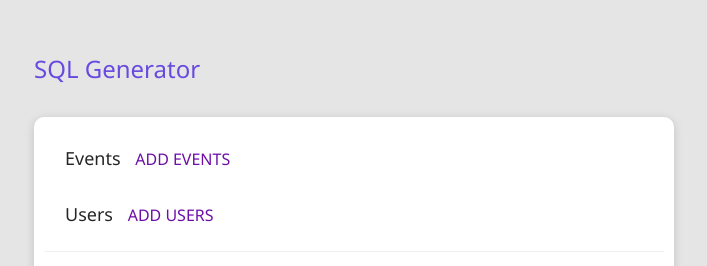
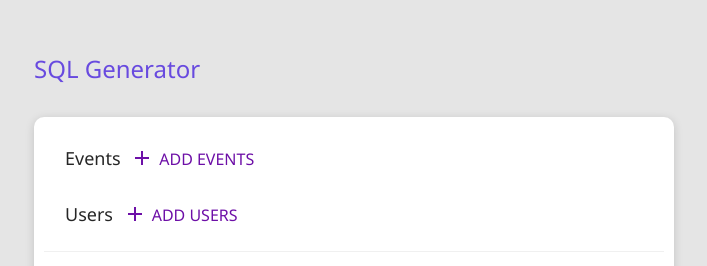
Before and after one commit to rudderlabs/query-generator, a React (Create React App) app in the folder ui/: page / in a window 1280 px wide. Shown: the top 266 px of the page, without its empty margins (266-973 px from the left). Built offline with nearby package versions, Linux system fonts and the light colour scheme.

Commit message:
added button and cursor pointer

```diff
--- a/ui/src/App.tsx
+++ b/ui/src/App.tsx
@@ -22,6 +22,22 @@ export const Label = styled.span`
   line-height: 22px;
   color: #6d0fa7;
   margin-top: 31px;
+`;
+
+export const LabelButton = styled.span`
+  font-family: Noto Sans;
+  font-style: normal;
+  font-weight: 500;
+  font-size: 16px;
+  line-height: 22px;
+  color: #6d0fa7;
+  margin-top: 31px;
+  &:hover {
+    cursor: pointer;
+  }
+  svg {
+    margin-right: 10px;
+  }
 `;
 
 export const EventLabel = styled.span`
--- a/ui/src/components/eventgroup/index.tsx
+++ b/ui/src/components/eventgroup/index.tsx
@@ -11,7 +11,8 @@ import { PlusCircleOutlined } from "@ant-design/icons";
 import { IEvent } from "../../models/event";
 import { IEventStore } from "../../app-stores/events";
 import { observer, inject } from "mobx-react";
-import { Label, EventLabel } from "../../App";
+import { Label, EventLabel, LabelButton } from "../../App";
+import { ReactComponent as Plus } from "../../plus.svg";
 
 import styled from "styled-components";
 
@@ -301,7 +302,10 @@ export class EventGroup extends React.Component<
 
           <div>
           <EventLabel> Events </EventLabel>
-          <Label onClick={() => this.onAddButtonClicked()}> ADD EVENTS </Label>
+          <LabelButton onClick={() => this.onAddButtonClicked()}>
+            <Plus />
+            ADD EVENTS
+          </LabelButton>
           </div>
 
           {/* <Button
--- a/ui/src/components/usergroup/index.tsx
+++ b/ui/src/components/usergroup/index.tsx
@@ -13,7 +13,8 @@ import { WhereClauseRow } from "../whereclause";
 import { GroupClauseRow } from "../groupclause";
 import { DeleteOutlined, PlusCircleOutlined } from "@ant-design/icons";
 import { IWhereClause } from "../eventrows";
-import { Label, EventLabel } from "../../App";
+import { Label, EventLabel, LabelButton } from "../../App";
+import { ReactComponent as Plus } from "../../plus.svg";
 import "./index.css";
 
 import styled from "styled-components";
@@ -140,7 +141,10 @@ export class UserGroup extends React.Component<any, IUserGroupState> {
       <UserGroupContent>
         <div>
         <EventLabel> Users </EventLabel>
-        <Label onClick={() => this.onWhereButtonClicked()}> ADD USERS </Label>
+        <LabelButton onClick={() => this.onWhereButtonClicked()}>
+          <Plus />
+          ADD USERS
+        </LabelButton>
         </div>
 
         {/* <p>Users</p>
```
Also changed, not shown: ui/src/plus.svg (added).
